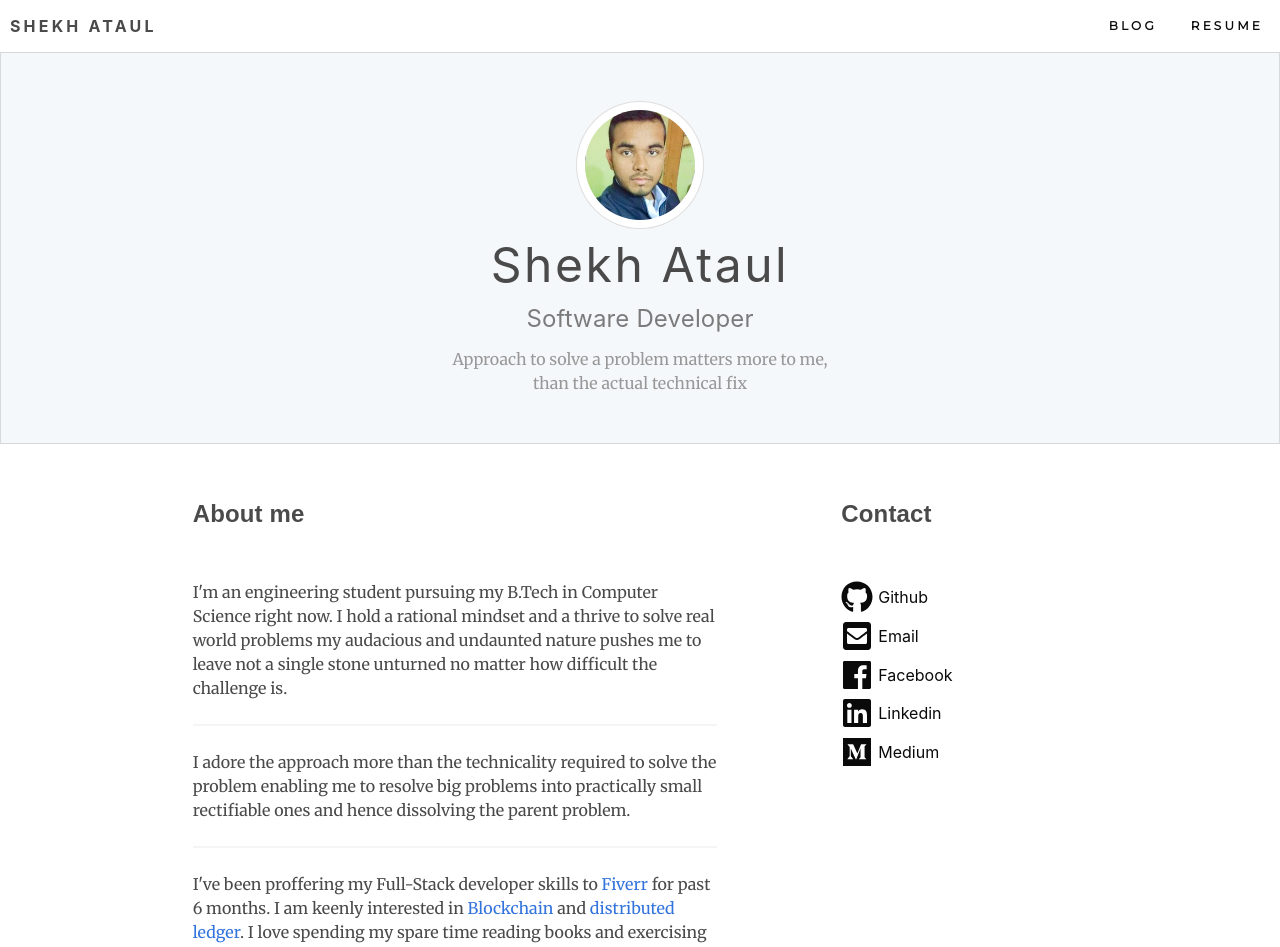
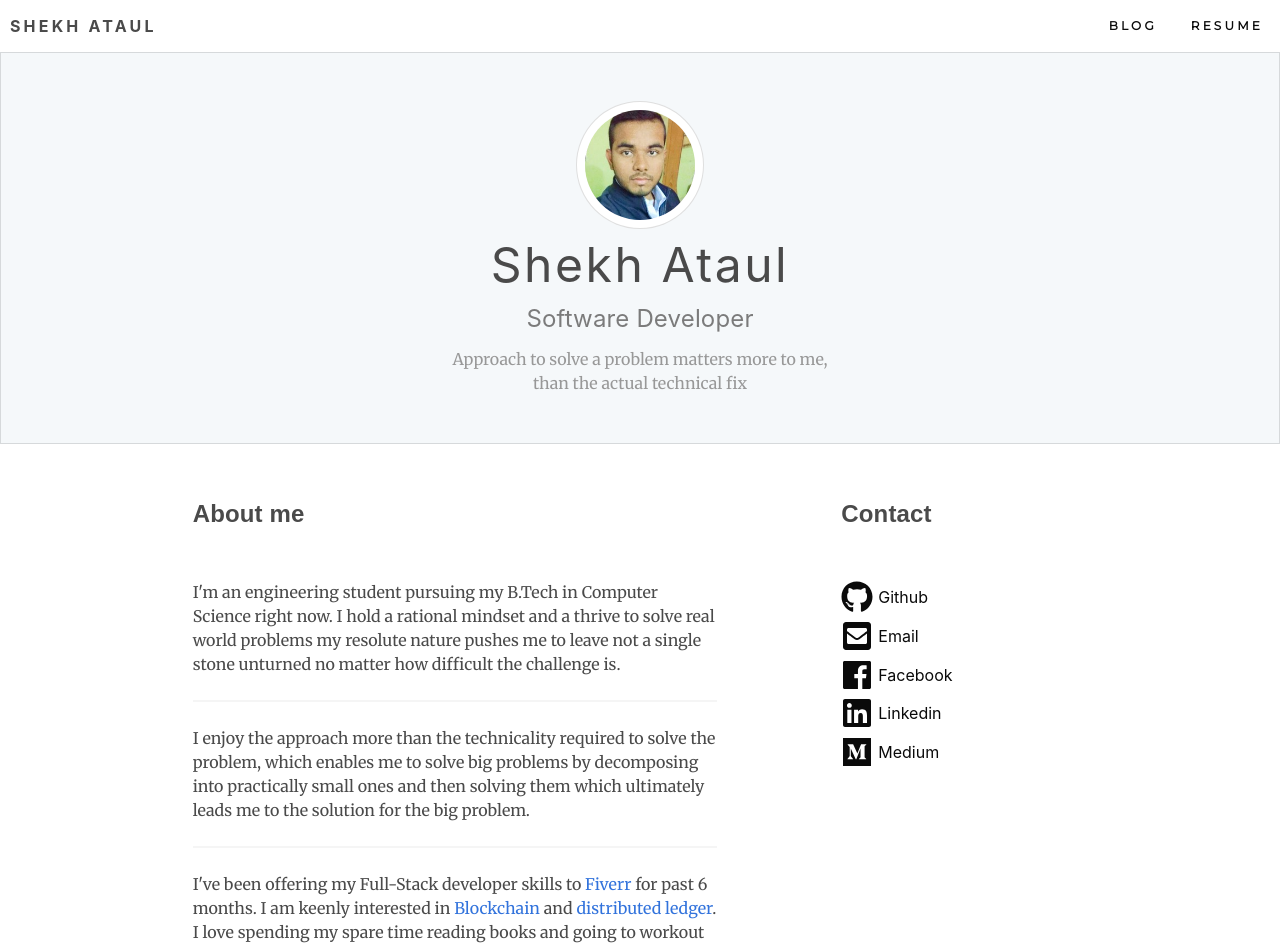
Before and after one commit to ataul443/portfolio, a Vue app: page /#/ in a window 1280 px wide. Shown: the top 947 px of the page. Built offline with nearby package versions, Linux system fonts and the light colour scheme.

Commit message:
changes language to much simpler

```diff
--- a/src/components/HomePage/HomePageBody.vue
+++ b/src/components/HomePage/HomePageBody.vue
@@ -10,21 +10,21 @@
 
             <p>I'm an engineering student pursuing my B.Tech in Computer Science
             right now. I hold a rational mindset and a thrive to solve real
-            world problems my audacious and undaunted nature pushes me to
+            world problems my resolute nature pushes me to
             leave not a single stone unturned no matter how difficult the
             challenge is.
               <hr/>
-              <p>I adore the approach more than the technicality
-            required to solve the problem enabling me to resolve big problems
-            into practically small rectifiable ones and hence dissolving the
-            parent problem.</p>
+              <p>I enjoy the approach more than the technicality
+            required to solve the problem, which enables me to solve big problems
+             by decomposing into practically small ones and then solving them which
+                ultimately leads me to the solution for the big problem.</p>
             <hr/>
 
-            <p>I've been proffering my Full-Stack developer skills to <router-link to="//www.fiverr.com/shekhataul170" title="Fiverr" target="_blank">Fiverr</router-link> for
+            <p>I've been offering my Full-Stack developer skills to <router-link to="//www.fiverr.com/shekhataul170" title="Fiverr" target="_blank">Fiverr</router-link> for
             past 6 months. I am keenly interested in <router-link to="//en.wikipedia.org/wiki/Blockchain" title="Blockhain" target="_blank">Blockchain</router-link> and
               <router-link to="//en.wikipedia.org/wiki/Distributed_ledger" title="Distributed Ledger" target="_blank">distributed
-            ledger</router-link>. I love spending my spare time reading books and exercising my
-            personality which enables me to psychologically analyze people helping me
+            ledger</router-link>. I love spending my spare time reading books and going to workout
+              which enables me to psychologically analyze people helping me
             to charm out in team projects and innovating the next big together.</p>
             <hr/>
             <p><i>Read enough about me?</i><br>
```
